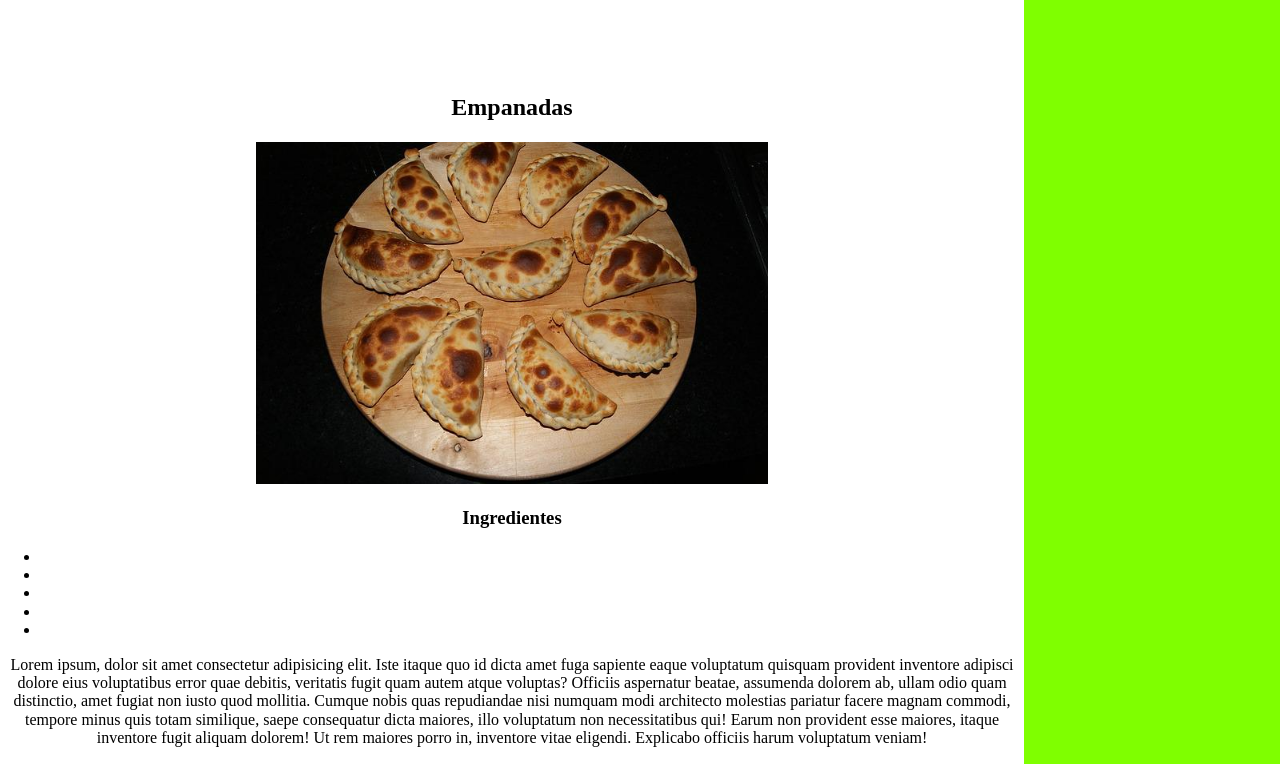
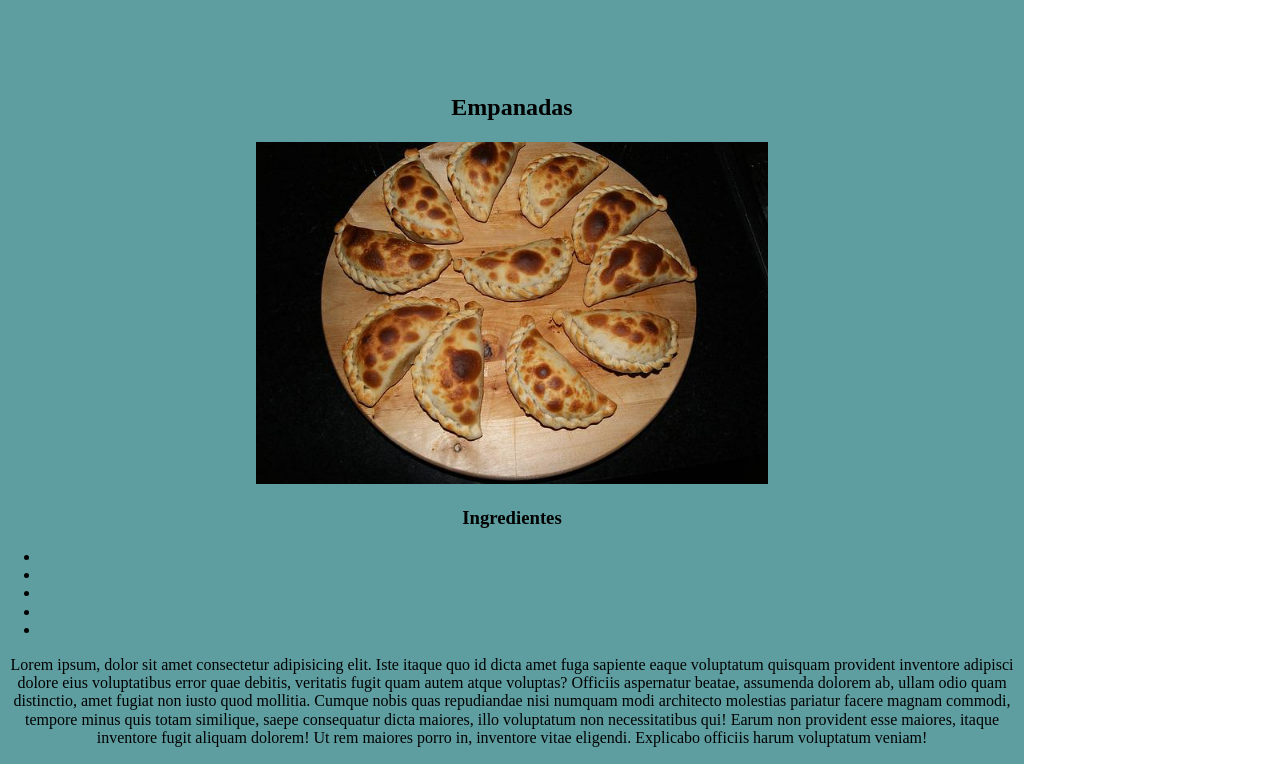
Before and after one commit to fedegcode/blog_food, a plain HTML site: page index.html in a window 1280 px wide. Shown: the part 426-1190 px from the top of the page. Drawn offline with Linux system fonts and the light colour scheme.

Commit message:
commit eliminar aside

```diff
--- a/assets/style.css
+++ b/assets/style.css
@@ -75,7 +75,6 @@ span{
 .main{
     background-color: transparent;
     height: 100%;
-    /* flex-basis: 70%; */
 }
 .h1{
     margin-top: 0;
@@ -95,11 +94,6 @@ span{
    max-width: 50%;
 }
 
-/* aside */
-.aside{
-    background-color: chartreuse;
-    margin-top: 0;
-}
 
 /* footer */
 .footer{
@@ -150,14 +144,9 @@ span{
         display: flex;
     }
     .main{
-        /* background-color: cadetblue; */
+        background-color: cadetblue;
         height: 100%;
         max-width: 80%;
     }
 
-    .aside{
-        background-color: chartreuse;
-        flex-basis: 30%;
-    }
-
 }
--- a/index.html
+++ b/index.html
@@ -70,7 +70,6 @@
                     <p>Lorem ipsum, dolor sit amet consectetur adipisicing elit. Iste itaque quo id dicta amet fuga sapiente eaque voluptatum quisquam provident inventore adipisci dolore eius voluptatibus error quae debitis, veritatis fugit quam autem atque voluptas? Officiis aspernatur beatae, assumenda dolorem ab, ullam odio quam distinctio, amet fugiat non iusto quod mollitia. Cumque nobis quas repudiandae nisi numquam modi architecto molestias pariatur facere magnam commodi, tempore minus quis totam similique, saepe consequatur dicta maiores, illo voluptatum non necessitatibus qui! Earum non provident esse maiores, itaque inventore fugit aliquam dolorem! Ut rem maiores porro in, inventore vitae eligendi. Explicabo officiis harum voluptatum veniam!</p>
                 </article>
             </main>
-            <aside class="aside">Aside</aside>
         </div>
         <footer class="footer">
             <p>Blog de cocina realizado por Federico Gimenez</p>
```
